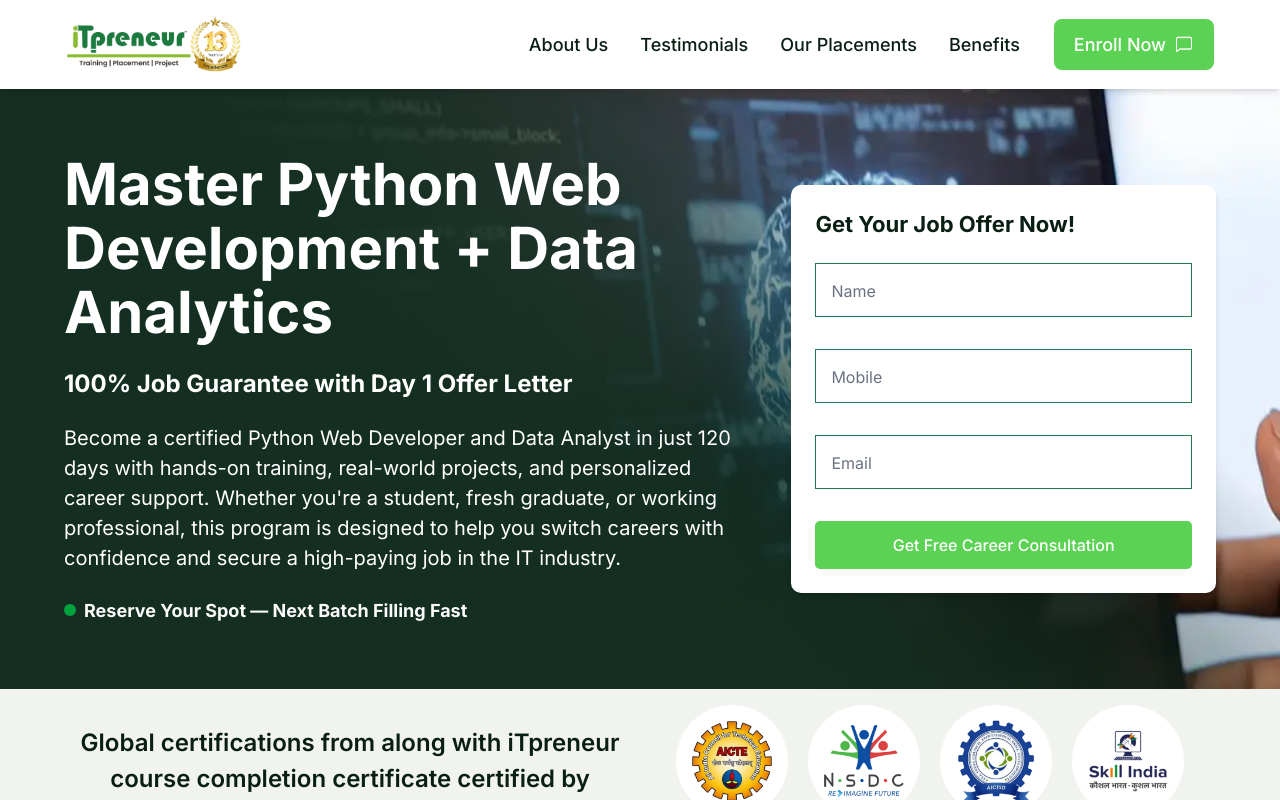
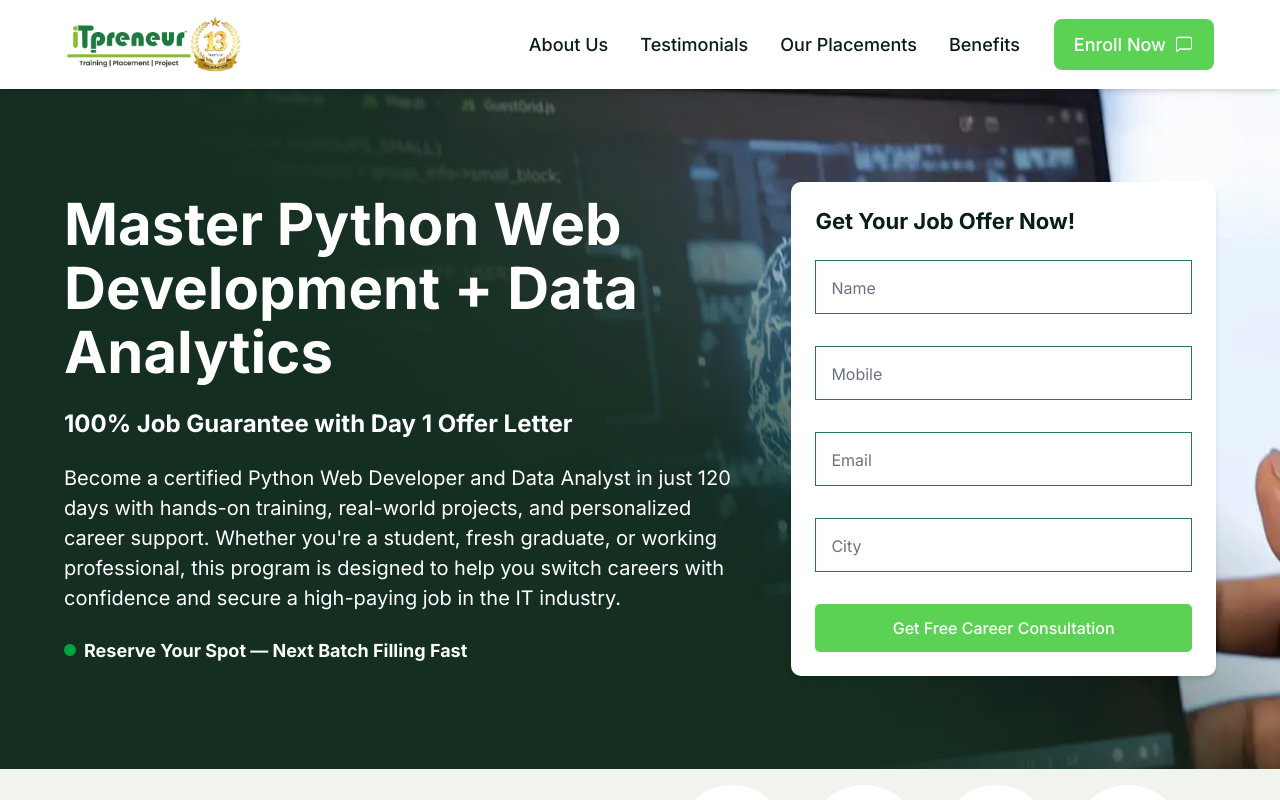
Before and after one commit to OlioGlobal/itpreneurpune, a Next.js app: page /python-developer in a window 1280 px wide. Shown: the top 800 px of the page. Built offline with nearby package versions, Linux system fonts and the light colour scheme.

Commit message:
form update

```diff
--- a/components/cyber_page/Hero2.js
+++ b/components/cyber_page/Hero2.js
@@ -15,7 +15,7 @@ export default function Hero2({ pageSource, data }) {
   return (
     <>
       {/* Hero Section */}
-      <div className="relative bg-[#26784E] flex lg:h-[600px] text-white overflow-hidden">
+      <div className="relative bg-[#26784E] flex lg:h-[680px] text-white overflow-hidden">
         {/* Background Image Layer */}
         <div className="absolute inset-0 z-0">
           <div
--- a/components/others/form2.js
+++ b/components/others/form2.js
@@ -6,6 +6,7 @@ export default function Form2({ idPrefix = "top", pageSource = "itpm_25" }) {
     name: "",
     mobile: "",
     email: "",
+    city: "",
   });
 
   const [errors, setErrors] = useState({});
@@ -47,6 +48,10 @@ export default function Form2({ idPrefix = "top", pageSource = "itpm_25" }) {
       newErrors.mobile = "Enter Valid Mobile Number";
     }
 
+    if (!formData.city.trim()) {
+      newErrors.city = "City is required.";
+    }
+
     return newErrors;
   };
 
@@ -59,12 +64,16 @@ export default function Form2({ idPrefix = "top", pageSource = "itpm_25" }) {
     } else {
       setLoading(true);
       try {
+        // Get the full current URL with all UTM parameters
+        const fullUrl = window.location.href;
+
         const res = await fetch("/api/sendEmail", {
           method: "POST",
           headers: { "Content-Type": "application/json" },
           body: JSON.stringify({
             ...formData,
             pageSource,
+            fullUrl,
           }),
         });
 
@@ -77,9 +86,10 @@ export default function Form2({ idPrefix = "top", pageSource = "itpm_25" }) {
             name: formData.name,
             email: formData.email,
             mobile: formData.mobile,
+            city: formData.city,
           });
 
-          setFormData({ name: "", email: "", mobile: "" });
+          setFormData({ name: "", email: "", mobile: "", city: "" });
           setTimeout(() => {
             router.push("/thank-you");
           }, 2000);
@@ -171,6 +181,28 @@ export default function Form2({ idPrefix = "top", pageSource = "itpm_25" }) {
             )}
           </div>
 
+          {/* City Field */}
+          <div className="relative">
+            <input
+              type="text"
+              name="city"
+              id={`${idPrefix}city`}
+              value={formData.city}
+              onChange={handleChange}
+              className="w-full border text-black border-[#26784E] px-4 pt-5 pb-2 focus:outline-none focus:ring-1 focus:ring-green-600 peer"
+              placeholder=""
+            />
+            <label
+              htmlFor={`${idPrefix}city`}
+              className="absolute text-[16px] text-gray-500 duration-300 transform -translate-y-4 scale-75 top-4 z-10 origin-[0] left-4 peer-placeholder-shown:scale-100 peer-placeholder-shown:translate-y-0 peer-focus:scale-75 peer-focus:-translate-y-4"
+            >
+              City
+            </label>
+            {errors.city && (
+              <p className="text-red-600 text-[16px] mt-1">{errors.city}</p>
+            )}
+          </div>
+
           {/* Submit Button */}
           <button
             type="submit"
--- a/src/pages/api/sendEmail.js
+++ b/src/pages/api/sendEmail.js
@@ -3,11 +3,12 @@ import nodemailer from "nodemailer";
 export default async function handler(req, res) {
   if (req.method !== "POST") return res.status(405).end();
 
-  const { name, email, mobile, pageSource } = req.body;
+  const { name, email, mobile, city, pageSource, fullUrl } = req.body;
 
   if (!name || !email || !mobile) {
     return res.status(400).json({ message: "Missing fields" });
   }
+  console.log(name, email, mobile, city, pageSource, fullUrl);
 
   try {
     const transporter = nodemailer.createTransport({
@@ -24,7 +25,17 @@ export default async function handler(req, res) {
       from: `iTpreneur <${process.env.EMAIL_USER}>`,
       to: "olioclientwebsiteleads@gmail.com",
       subject: "📣 Enquiry from iTPreneur Pune",
-      text: `Name : ${name}\n \n Email: ${email}\n \n Mobile: ${mobile}\n\n Page Source: ${pageSource}`,
+      text: `Name: ${name}
+
+Email: ${email}
+
+Mobile: ${mobile}
+
+City: ${city}
+
+Page Source: ${pageSource}
+
+`,
     });
 
     const sheet = await fetch(process.env.GS, {
@@ -32,7 +43,14 @@ export default async function handler(req, res) {
       headers: {
         "Content-Type": "application/json",
       },
-      body: JSON.stringify({ name, email, mobile, pageName: pageSource }),
+      body: JSON.stringify({
+        name,
+        email,
+        mobile,
+        city,
+        pageName: pageSource,
+        fullUrl,
+      }),
     });
 
     res.status(200).json({ message: "Email sent and data stored!" });
```
